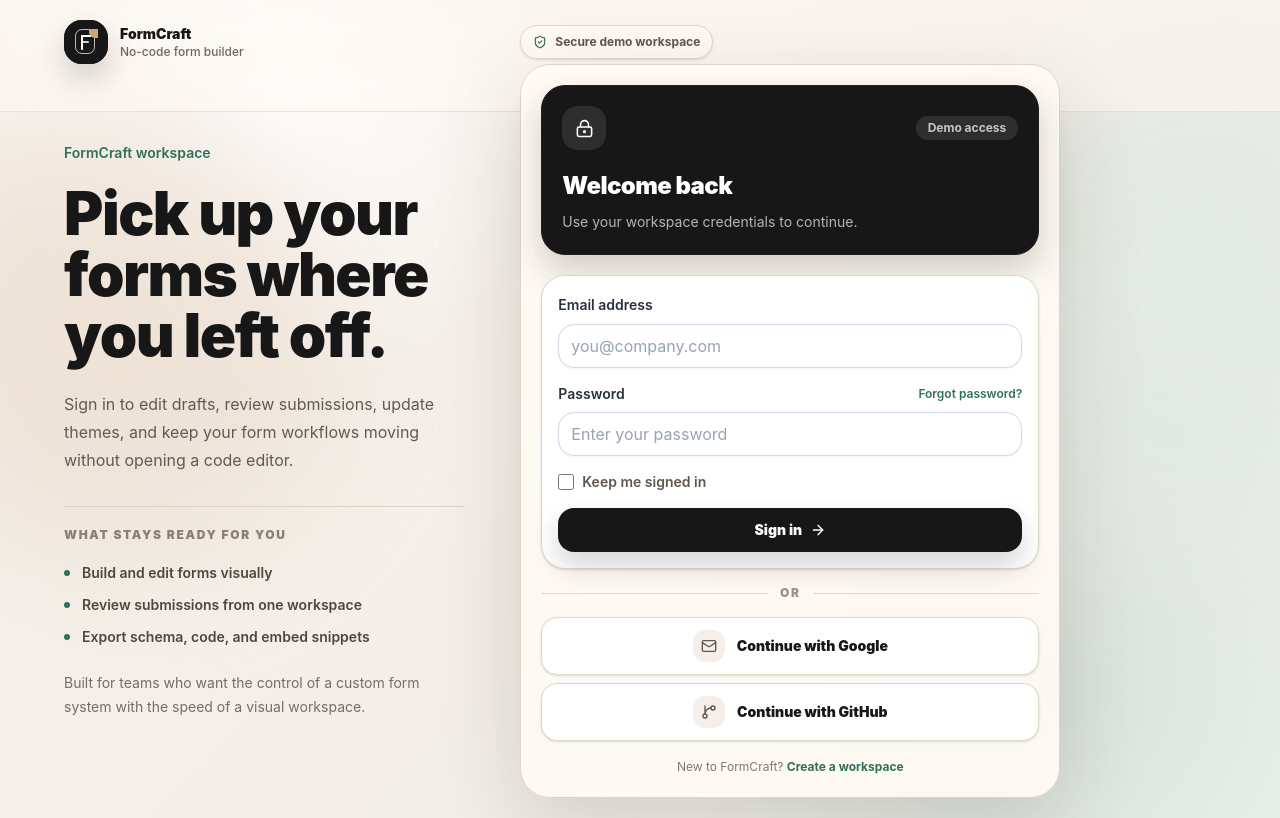
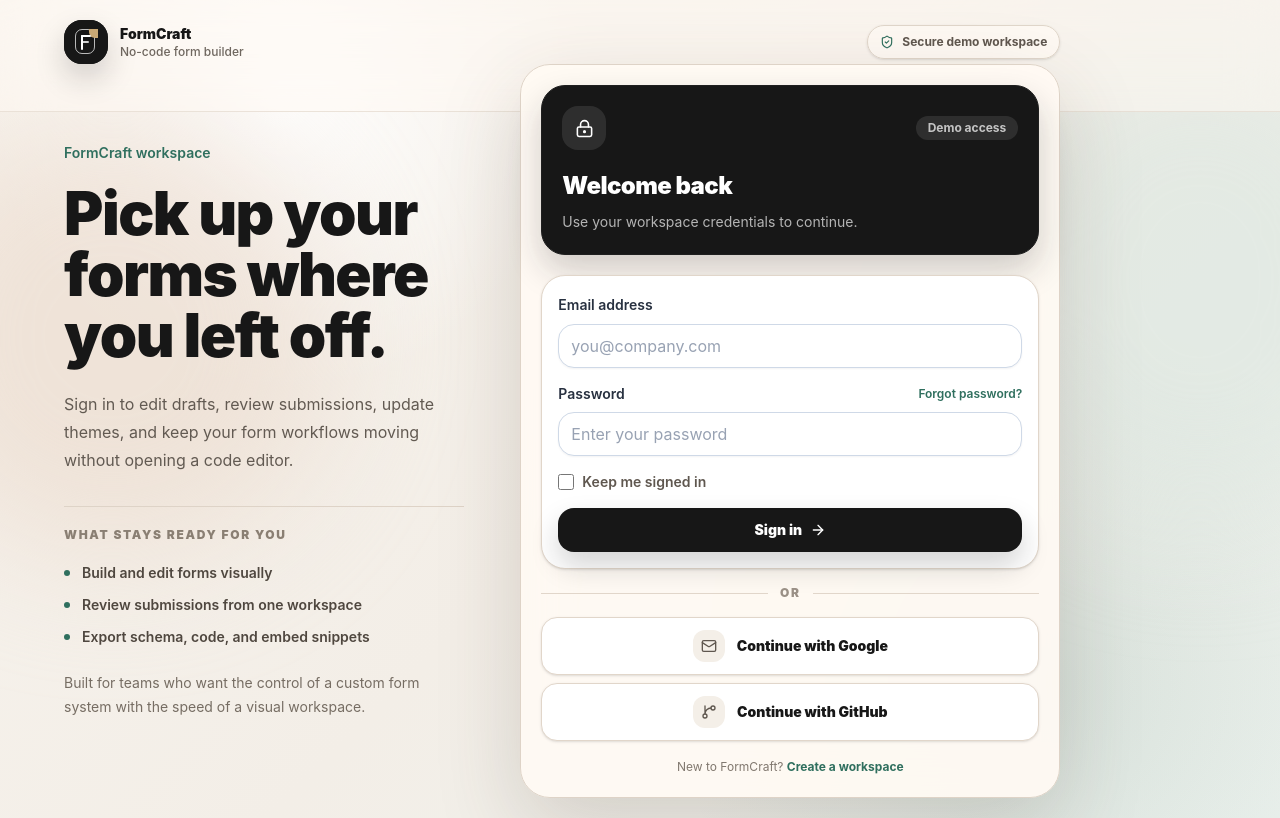
Before and after one commit to OmKhandale05/formcraft, a Next.js app: page /signin in a window 1280 px wide. Built offline with nearby package versions, Linux system fonts and the light colour scheme.

Commit message:
style(auth): right align secure badge

```diff
--- a/src/app/signin/page.tsx
+++ b/src/app/signin/page.tsx
@@ -28,7 +28,7 @@
 
       <div className="relative mx-auto grid max-w-6xl grid-cols-1 items-center gap-4 lg:grid-cols-[minmax(0,0.72fr)_540px] lg:gap-12 xl:gap-14">
         <BrandLogo className="justify-self-start" />
-        <div className="hidden items-center gap-2 justify-self-start rounded-full border border-[#e0d6ca] bg-[#fffaf4]/80 px-3 py-2 text-xs font-bold text-[#5f574f] shadow-sm md:flex">
+        <div className="hidden items-center gap-2 justify-self-end rounded-full border border-[#e0d6ca] bg-[#fffaf4]/80 px-3 py-2 text-xs font-bold text-[#5f574f] shadow-sm md:flex">
           <ShieldCheck size={14} className="text-[#2f6f5e]" />
           Secure demo workspace
         </div>
```
